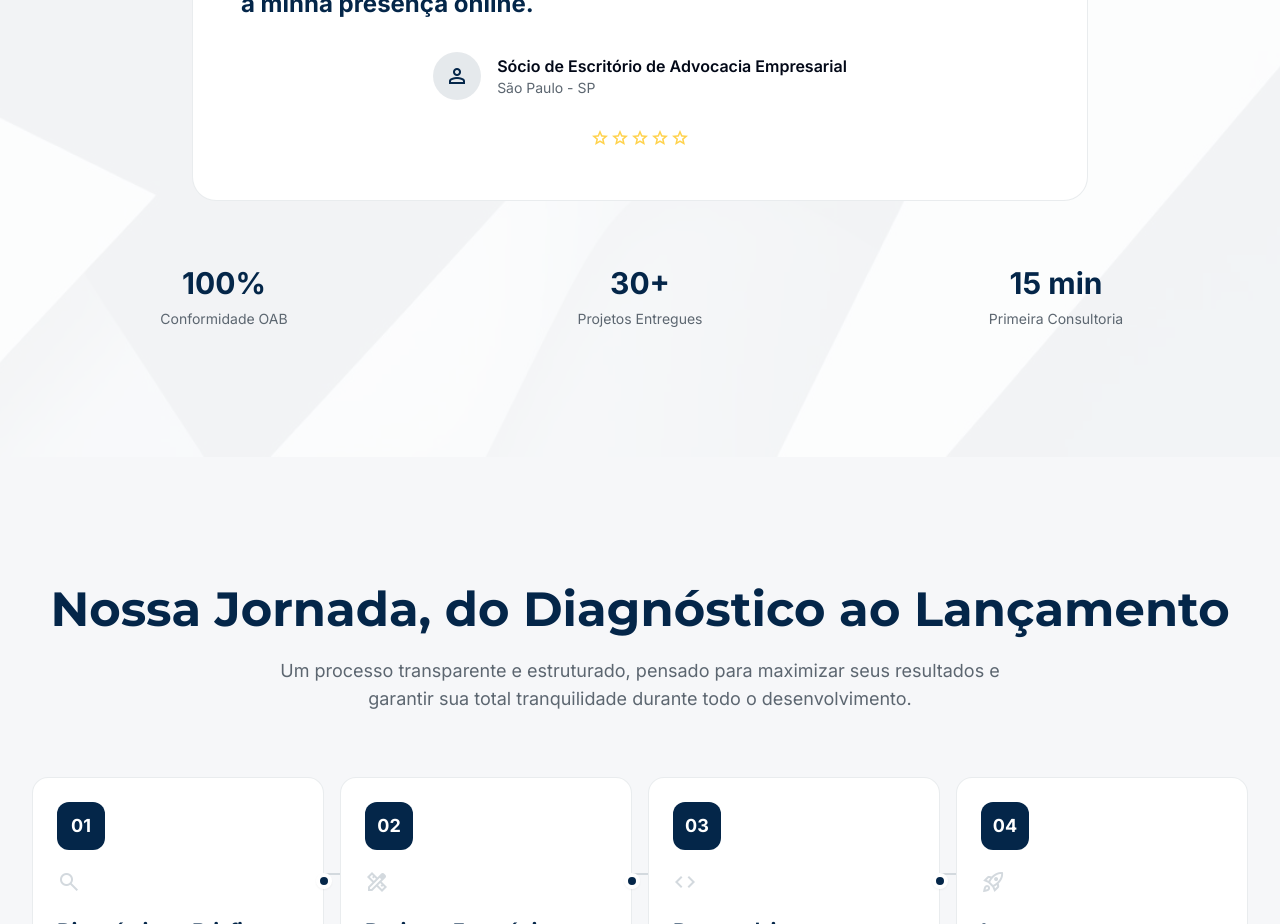
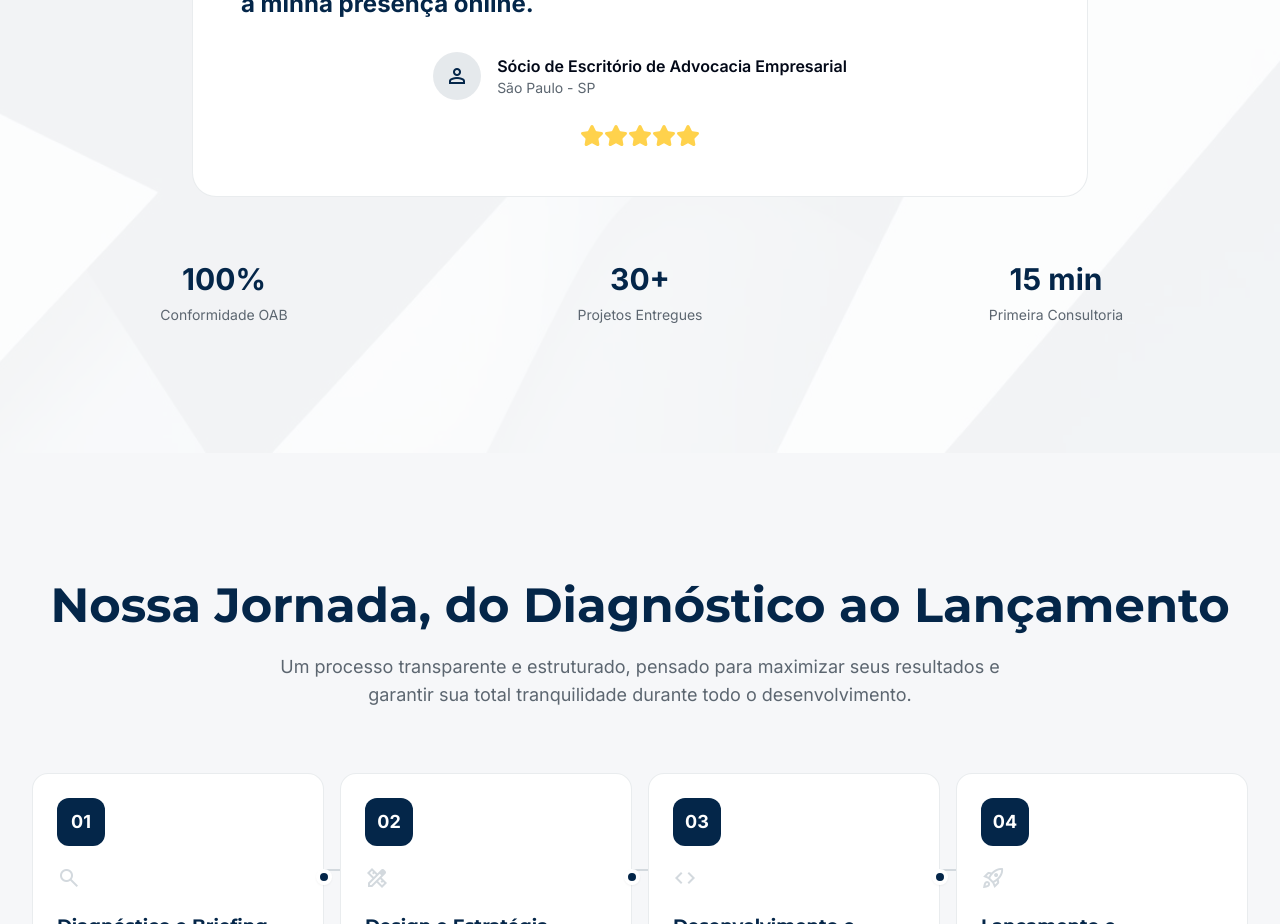
Before and after one commit to gustavo-marcialis/oab-compliant-web, a React (Vite) app: page / in a window 1280 px wide. Shown: the part 3620-4544 px from the top of the page. Built offline with nearby package versions, Linux system fonts and the light colour scheme; the HTML template or start-up script is replaced by a standard one.

Commit message:
Fix testimonial stars

```diff
--- a/src/components/TestimonialSection.tsx
+++ b/src/components/TestimonialSection.tsx
@@ -1,4 +1,5 @@
 import testimonialBg from '@/assets/testimonial-bg.jpg';
+import { Star } from 'lucide-react';
 
 const TestimonialSection = () => {
   return (
@@ -54,9 +55,7 @@ const TestimonialSection = () => {
             {/* Estrelas decorativas */}
             <div className="flex justify-center mt-6">
               {[...Array(5)].map((_, i) => (
-                <span key={i} className="material-symbols-outlined text-accent text-xl">
-                  star
-                </span>
+                <Star key={i} className="text-accent text-xl" fill="currentColor" />
               ))}
             </div>
           </div>
```
